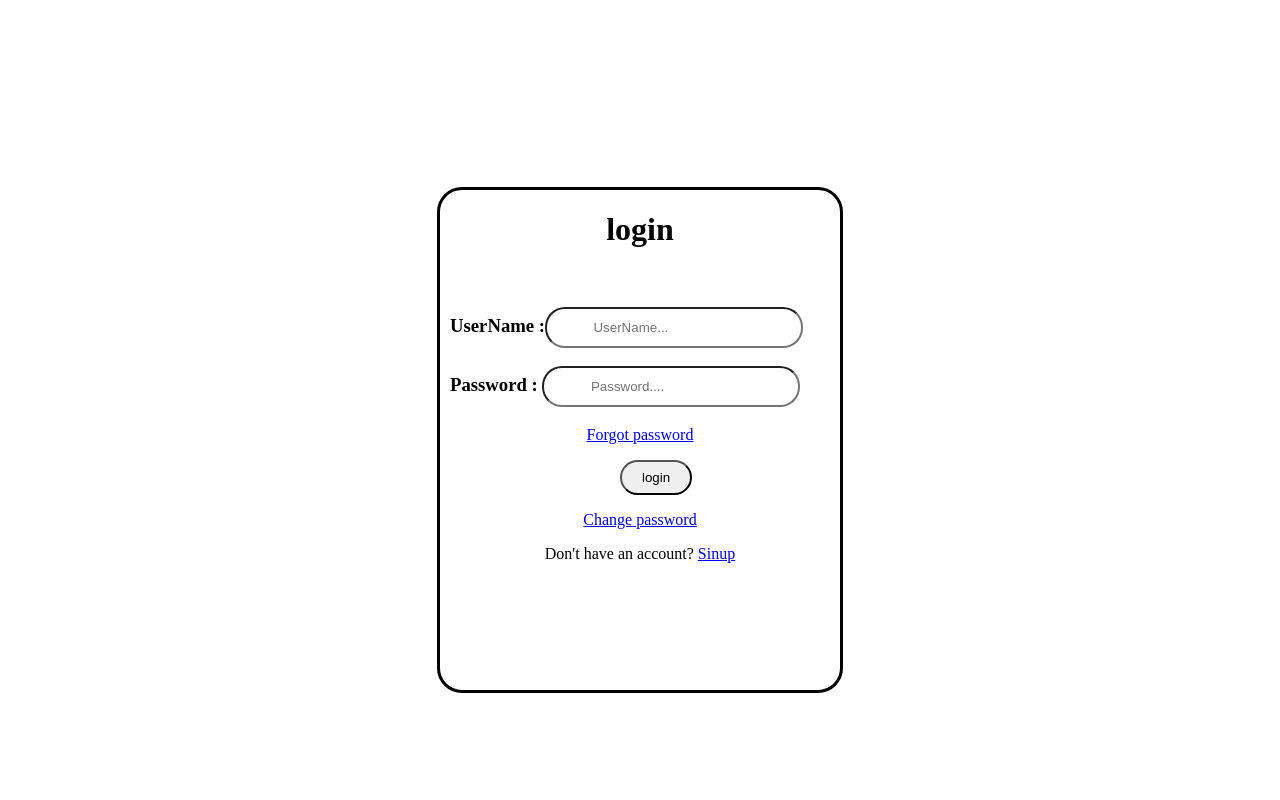
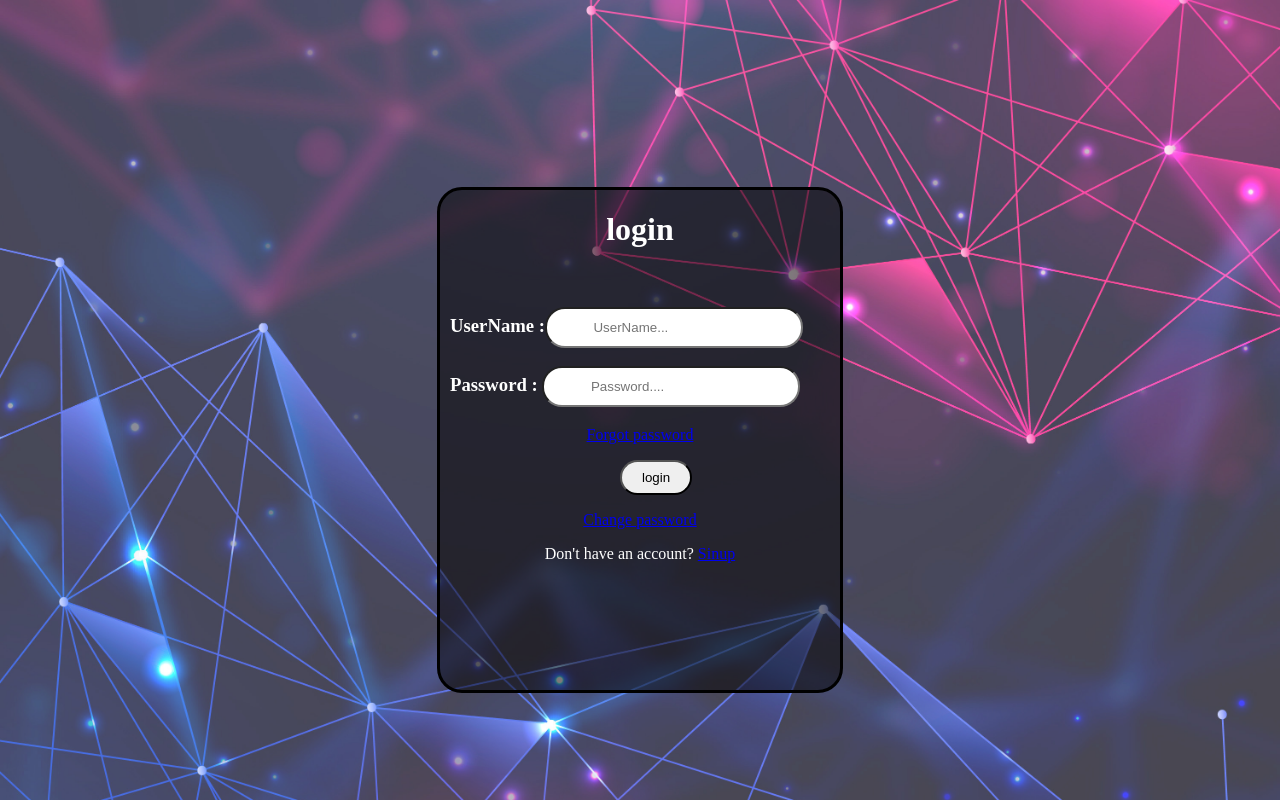
Before and after one commit to SGopinath89/CSC3132UniNavApp, a PHP site: page /loginpage.php in a window 1280 px wide. Run offline with PHP 8.4, Linux system fonts and the light colour scheme.

Commit message:
login bgimg add

```diff
--- a/loginpage.php
+++ b/loginpage.php
@@ -15,13 +15,14 @@
             width: 400px;
             height: 500px;
             border-radius: 25px;
+            background-color: rgba(2,0,0,0.5);
         }
         h1{
             text-align: center;
-            color: black;
+            color: white;
         }
         h3{
-            color: black;
+            color: white;
             padding-left: 10px;
         }
         .box{
@@ -40,7 +41,12 @@
         }
         p{
             text-align: center;
-            color: black;
+            color: white;
+        }
+        body
+        {
+            background-image: url("123.jpg");
+            background-size: cover;
         }
     </style>
 </head>
```
